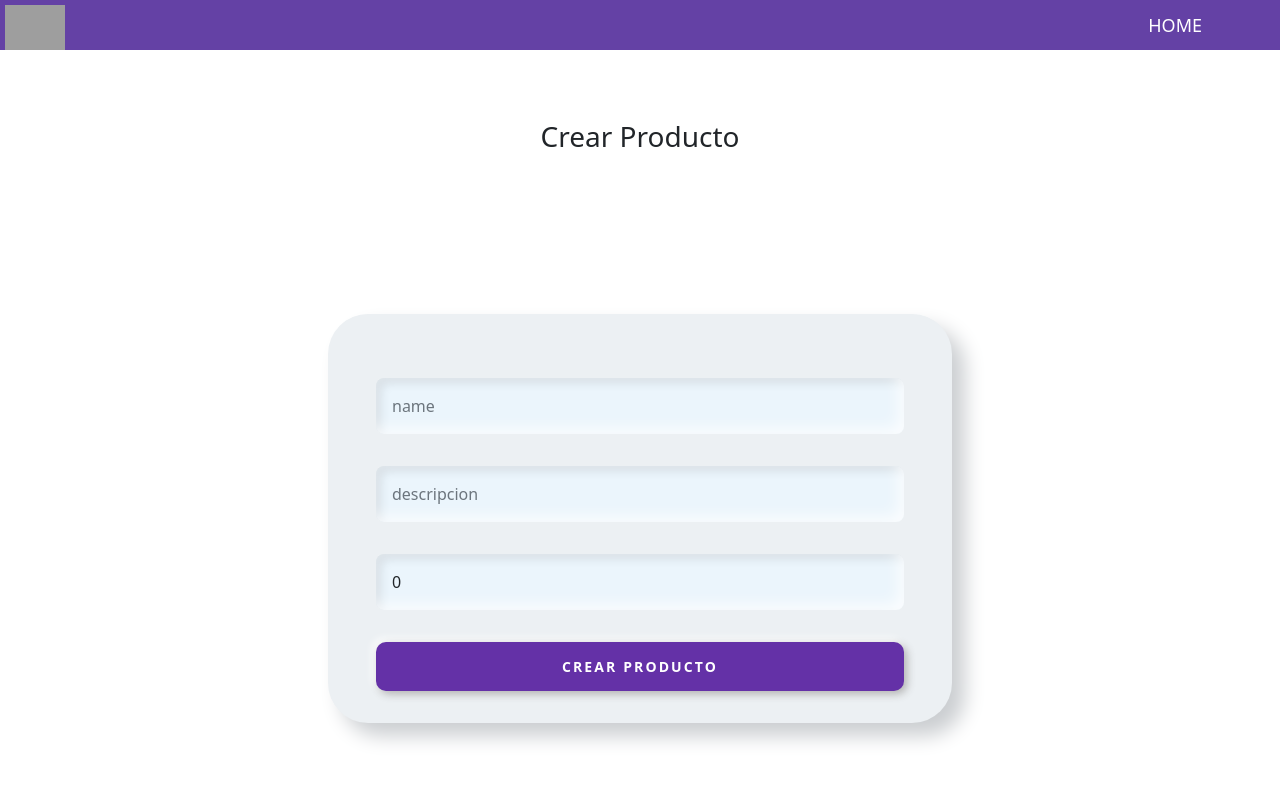
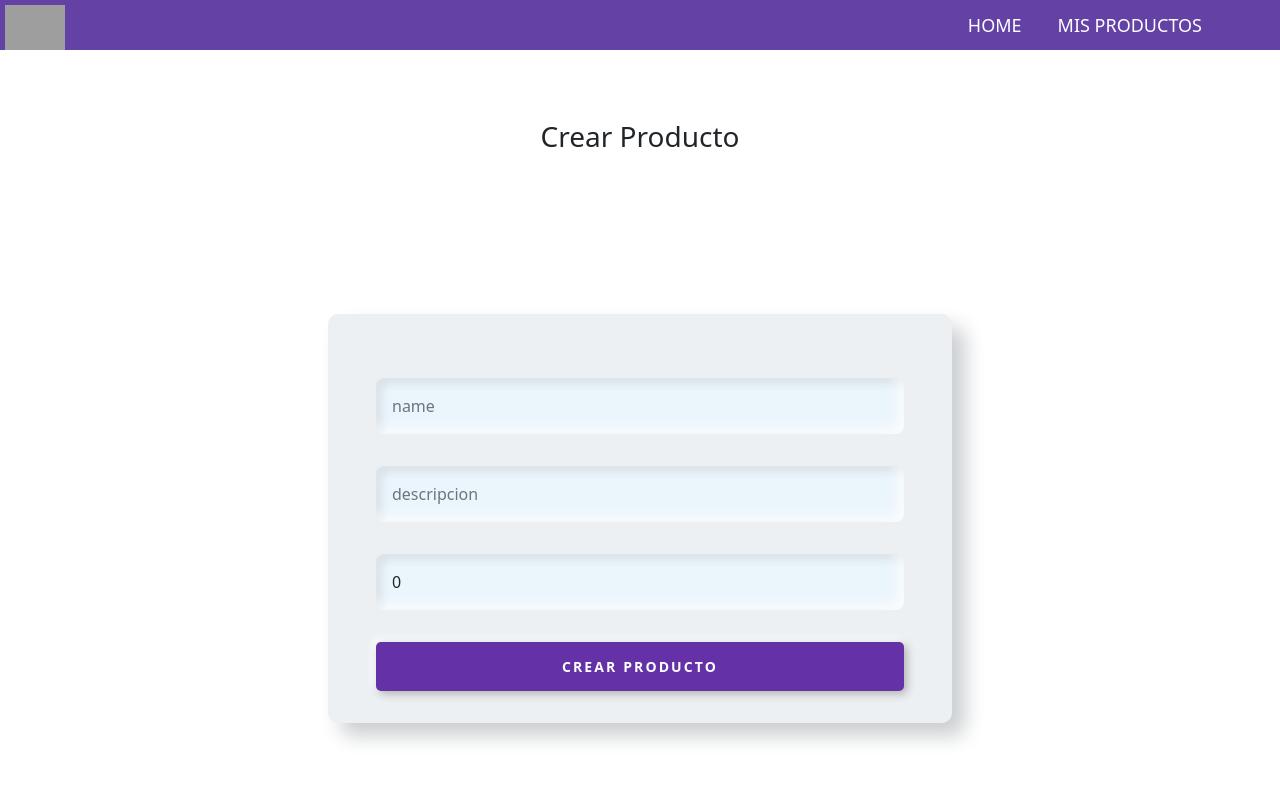
Before and after one commit to ManuelIglesiasm/Mercachifle, an Angular app in the folder Mercachifle-Frontend/: page /create-product in a window 1280 px wide. Shown: the top 800 px of the page. Built offline with nearby package versions, Linux system fonts and the light colour scheme; grey boxes are pictures that could not be loaded.

Commit message:
css en todas las pag

```diff
--- a/Mercachifle-Frontend/src/app/product-create/product-create.component.css
+++ b/Mercachifle-Frontend/src/app/product-create/product-create.component.css
@@ -20,7 +20,7 @@
     background: rgba(255, 255, 255, 0.15);
     padding: 2rem 3rem;
     margin: auto;
-    border-radius: 2.5rem;
+    border-radius: 10px;
     background-color: #ecf0f3;
     box-shadow: 13px 13px 20px #cbced1, -13px -13px 20px #ffffff;
     color: black;
@@ -49,7 +49,7 @@
     width: 100%;
     display: block;
     padding: 0.875rem 1rem;
-    border-radius: 10px;
+    border-radius: 5px;
     box-shadow: 3px 3px 8px #b1b1b1, -3px -3px 8px #ffffff;
     cursor: pointer;
   }
--- a/Mercachifle-Frontend/src/app/product-create/product-create.component.html
+++ b/Mercachifle-Frontend/src/app/product-create/product-create.component.html
@@ -6,6 +6,7 @@
     </a>
     <ul>
       <li type="button" routerLink="/"><a>home</a></li>
+      <li type="button" routerLink="/Mis_productos"><a>Mis productos</a></li>
     </ul>
   </nav>
 </header>
```
